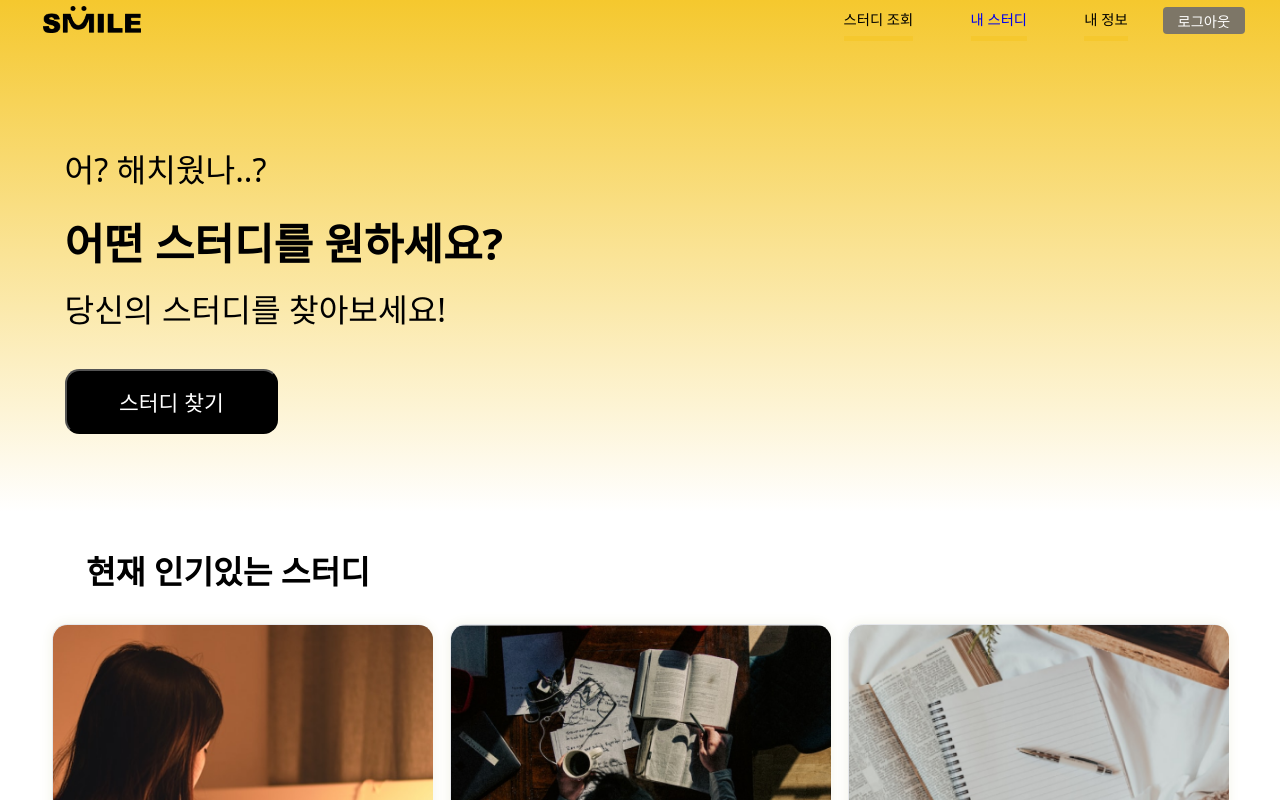
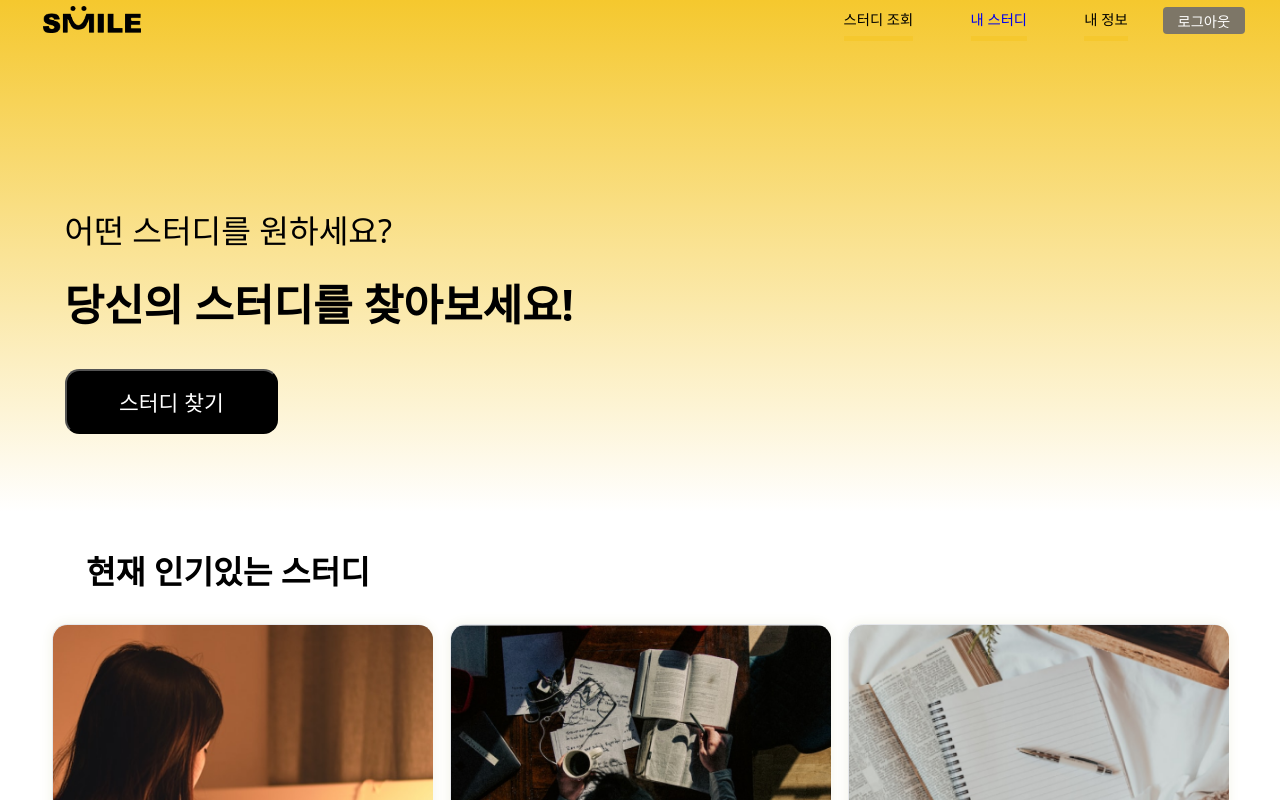
Before and after one commit to ssafy-salary-lupin/smile, a React (Create React App) app in the folder frontend/: page / in a window 1280 px wide. Shown: the top 800 px of the page. Built offline with nearby package versions, Linux system fonts and the light colour scheme.

Commit message:
Fix : test

```diff
--- a/frontend/src/pages/LandingPages.tsx
+++ b/frontend/src/pages/LandingPages.tsx
@@ -345,7 +345,6 @@ function LandingPages() {
         <SContainer>
           <SBanner>
             <SBannerItem>
-              <span>어? 해치웠나..?</span>
               <span>{bannerText}</span>
               <span>{bannerSubText}</span>
             </SBannerItem>
```
